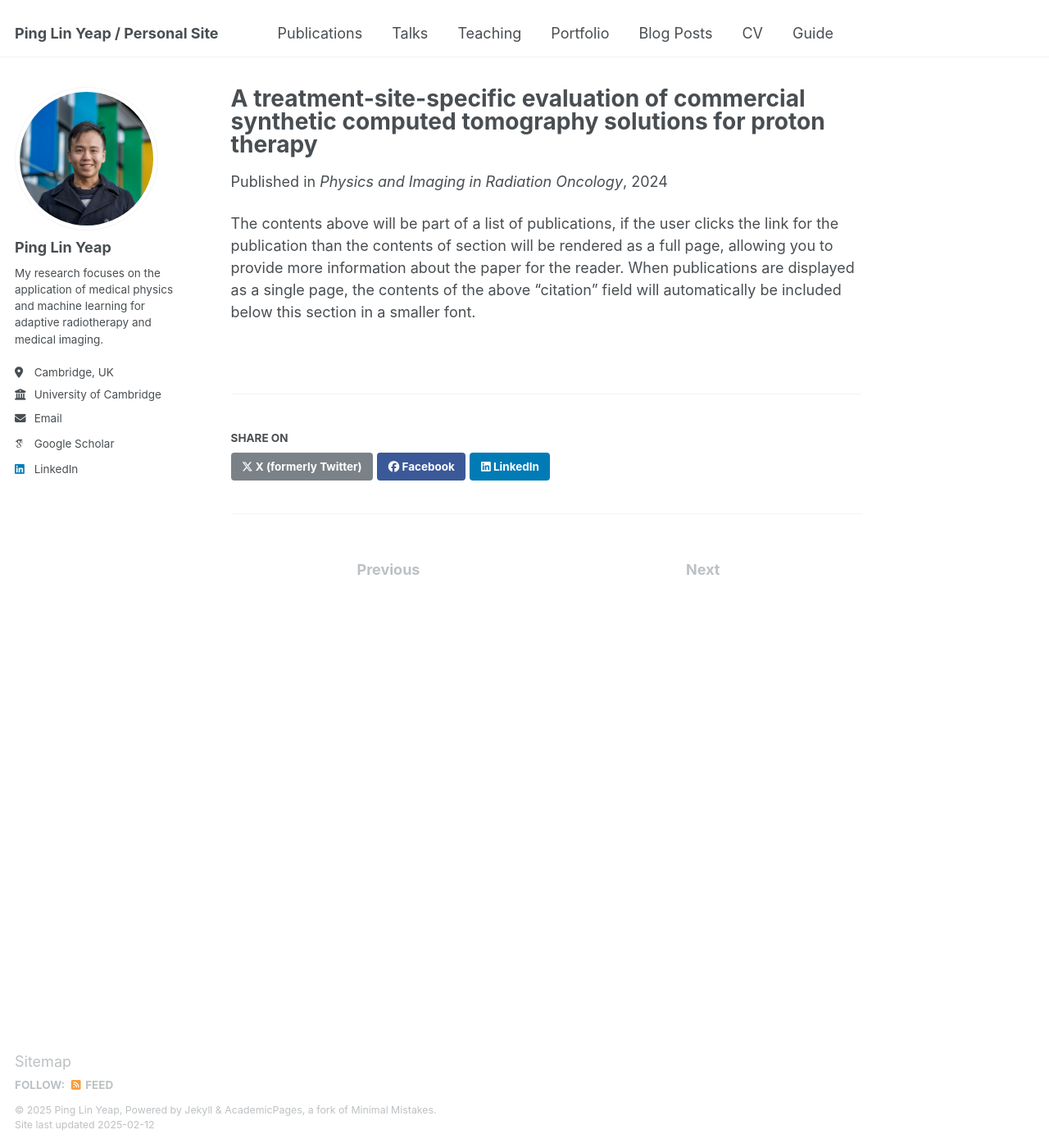
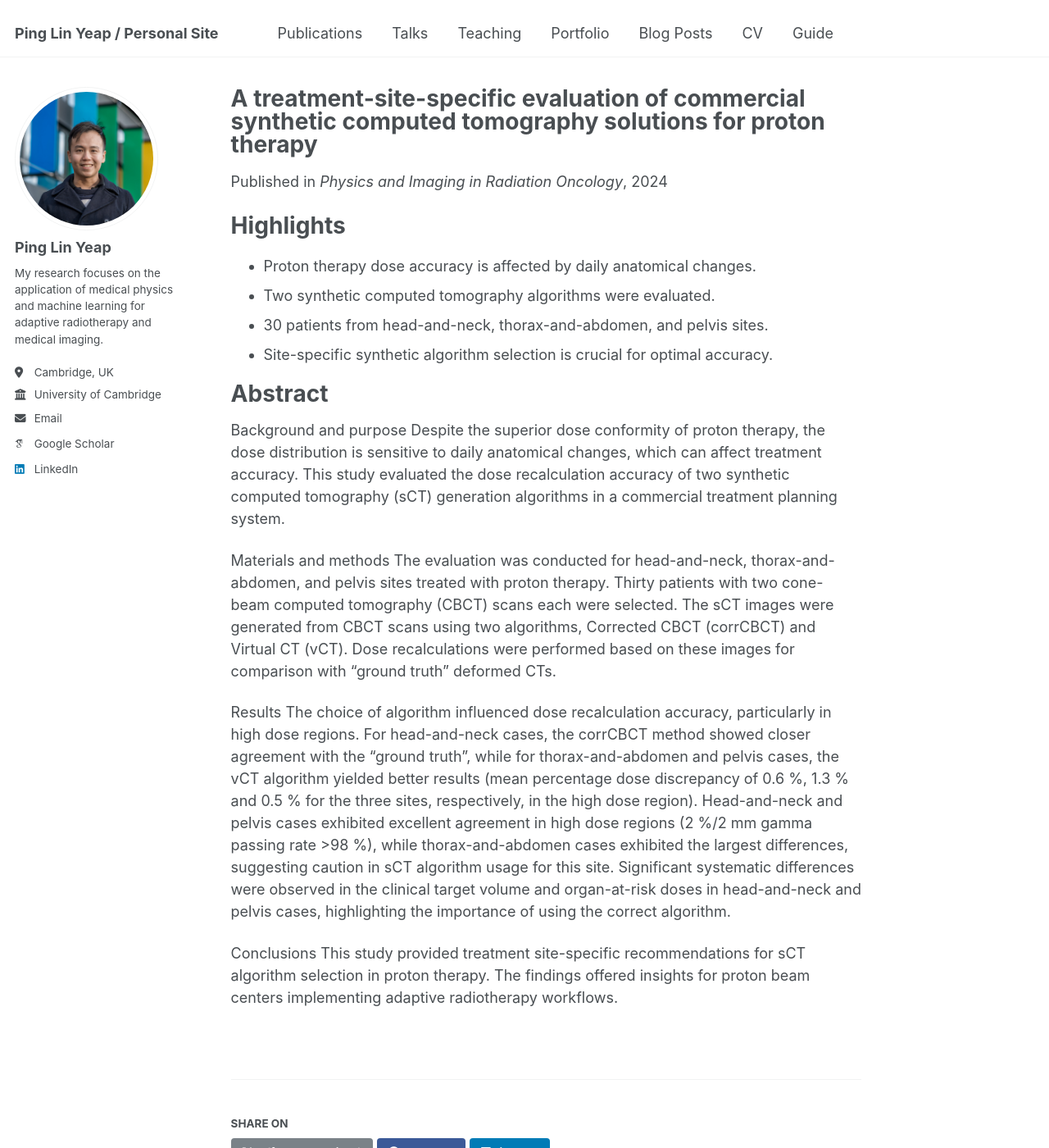
Before and after one commit to yeappl/yeappl.github.io, a Jekyll site: the page built from _publications/2009-10-01-paper-title-number-1.md, in a window 1280 px wide and 1400 px high. Shown: the whole window at 82% size. Built offline with Jekyll 4.4.1, drawn with Linux system fonts in a browser that asks for light colours; some web fonts are replaced.

Commit message:
Update 2009-10-01-paper-title-number-1.md

```diff
--- a/_publications/2009-10-01-paper-title-number-1.md
+++ b/_publications/2009-10-01-paper-title-number-1.md
@@ -10,4 +10,23 @@ slidesurl:
 paperurl: 'https://www.sciencedirect.com/science/article/pii/S240563162400109X'
 ---
 
-The contents above will be part of a list of publications, if the user clicks the link for the publication than the contents of section will be rendered as a full page, allowing you to provide more information about the paper for the reader. When publications are displayed as a single page, the contents of the above "citation" field will automatically be included below this section in a smaller font.
+Highlights
+=====
+* Proton therapy dose accuracy is affected by daily anatomical changes.
+* Two synthetic computed tomography algorithms were evaluated.
+* 30 patients from head-and-neck, thorax-and-abdomen, and pelvis sites.
+* Site-specific synthetic algorithm selection is crucial for optimal accuracy.
+
+Abstract
+=====
+Background and purpose
+Despite the superior dose conformity of proton therapy, the dose distribution is sensitive to daily anatomical changes, which can affect treatment accuracy. This study evaluated the dose recalculation accuracy of two synthetic computed tomography (sCT) generation algorithms in a commercial treatment planning system.
+
+Materials and methods
+The evaluation was conducted for head-and-neck, thorax-and-abdomen, and pelvis sites treated with proton therapy. Thirty patients with two cone-beam computed tomography (CBCT) scans each were selected. The sCT images were generated from CBCT scans using two algorithms, Corrected CBCT (corrCBCT) and Virtual CT (vCT). Dose recalculations were performed based on these images for comparison with “ground truth” deformed CTs.
+
+Results
+The choice of algorithm influenced dose recalculation accuracy, particularly in high dose regions. For head-and-neck cases, the corrCBCT method showed closer agreement with the “ground truth”, while for thorax-and-abdomen and pelvis cases, the vCT algorithm yielded better results (mean percentage dose discrepancy of 0.6 %, 1.3 % and 0.5 % for the three sites, respectively, in the high dose region). Head-and-neck and pelvis cases exhibited excellent agreement in high dose regions (2 %/2 mm gamma passing rate >98 %), while thorax-and-abdomen cases exhibited the largest differences, suggesting caution in sCT algorithm usage for this site. Significant systematic differences were observed in the clinical target volume and organ-at-risk doses in head-and-neck and pelvis cases, highlighting the importance of using the correct algorithm.
+
+Conclusions
+This study provided treatment site-specific recommendations for sCT algorithm selection in proton therapy. The findings offered insights for proton beam centers implementing adaptive radiotherapy workflows.
```
